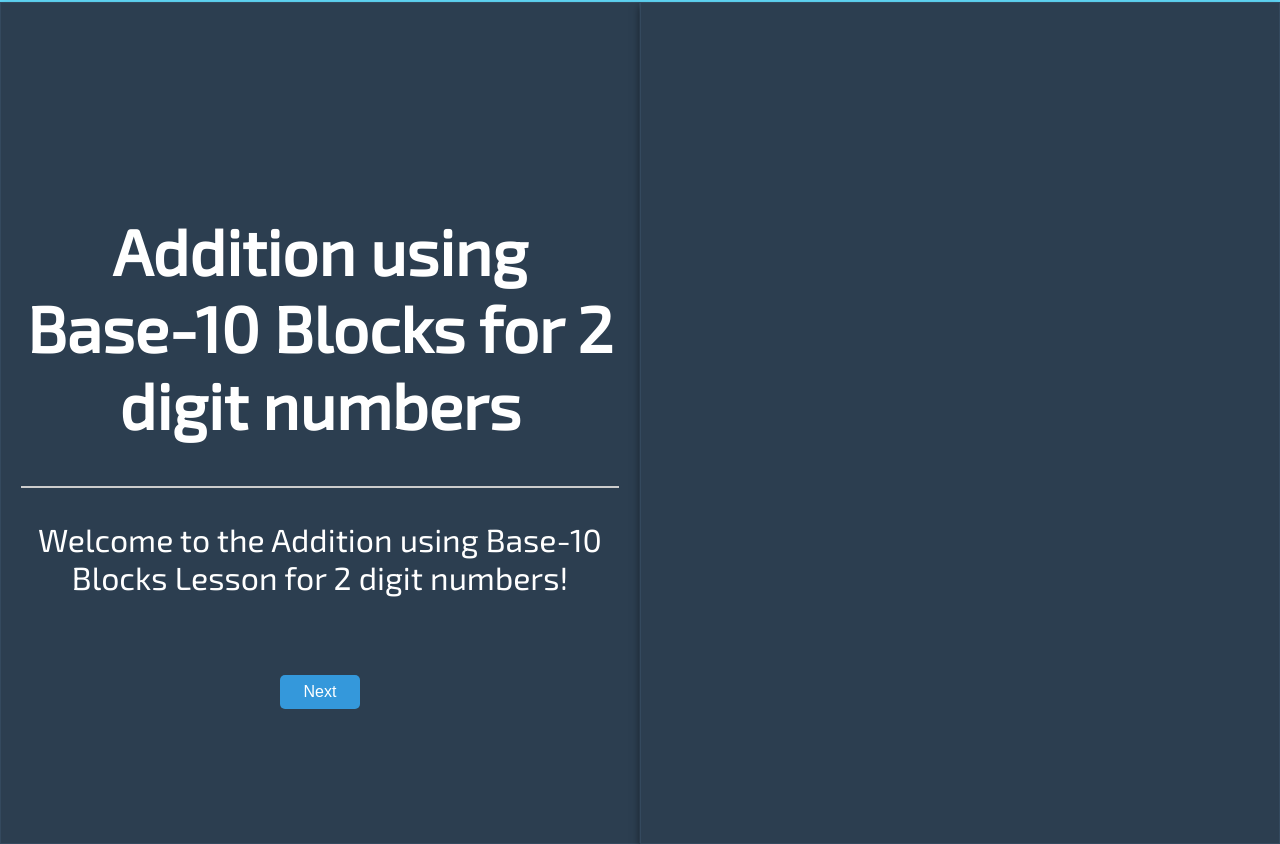
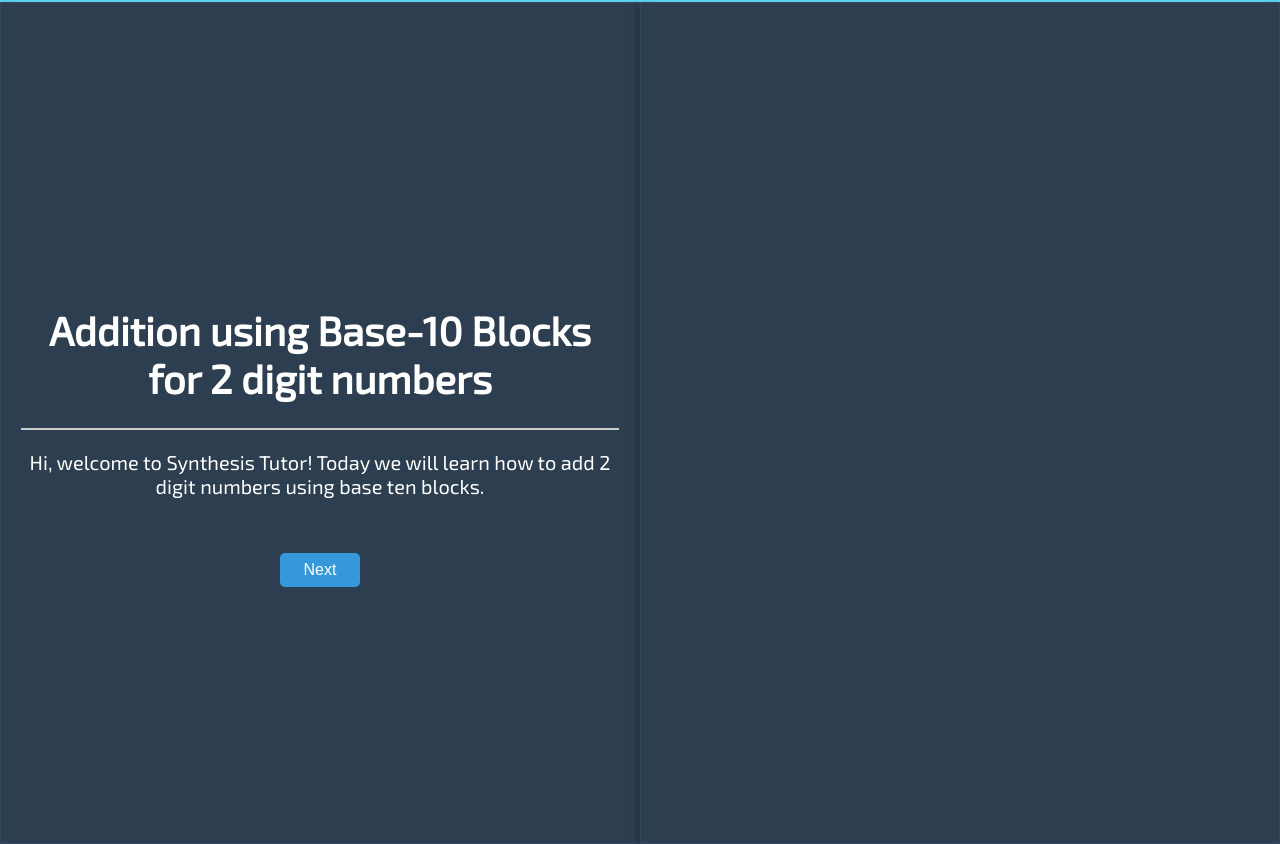
Before and after one commit to Humza23/synthesis-tutor, a React (Vite) app: page / in a window 1280 px wide. Built offline with nearby package versions, Linux system fonts and the light colour scheme.

Commit message:
updated instructions

```diff
--- a/src/components/Tutorial.jsx
+++ b/src/components/Tutorial.jsx
@@ -14,15 +14,20 @@ const Tutorial = () => {
       tutorialContent: (
         <>
           <h1>Addition using Base-10 Blocks for 2 digit numbers</h1>
-          <hr style={{ border: '1px solid #ccc', margin: '10px 0' }} /> {/* Visible line */}
-          <p>Welcome to the Addition using Base-10 Blocks Lesson for 2 digit numbers!</p>
+          <hr style={{ border: '1px solid #ccc', margin: '10px 0' }} />
+          <p>Hi, welcome to Synthesis Tutor! Today we will learn how to add 2 digit numbers using base ten blocks.</p>
         </>
       ),
       visualizationContent: {},
     },
     {
       type: 'instruction',
-      tutorialContent: `In this lesson, we'll explore addition using base-ten blocks. On the right side of the screen, you'll find an interactive area to play with virtual base-ten blocks. Let's start by understanding place value`,
+      tutorialContent: `On the right side of the screen, you'll find an interactive area to play with virtual base ten blocks.`,
+      visualizationContent: {},
+    },
+    {
+      type: 'instruction',
+      tutorialContent: `First, let's start by understanding place value and learning how base ten blocks can be used to help us add.`,
       visualizationContent: {},
     },
     {
@@ -117,7 +122,7 @@ const Tutorial = () => {
           <Visualization content={steps[step].visualizationContent.content} characterToStyle={steps[step].visualizationContent.characterToStyle}
           onElementClick={handleInteractiveClick} />
         ) : (
-<Visualization content={steps[step].visualizationContent.content} characterToStyle={steps[step].visualizationContent.characterToStyle} />
+<Visualization content={steps[step].visualizationContent.content} characterToStyle={steps[step].visualizationContent.characterToStyle}/>
 
 
         )}
--- a/src/styles.css
+++ b/src/styles.css
@@ -33,12 +33,12 @@ body {
   }
 
   .text-container {
-    font-size: 2rem;
+    font-size: 1.25rem;
     height: 100vh;
   }
 
   .visualization-container {
-    font-size: 2.5rem;
+    font-size: 1.75rem;
     height: 100vh;
   }
 
```
